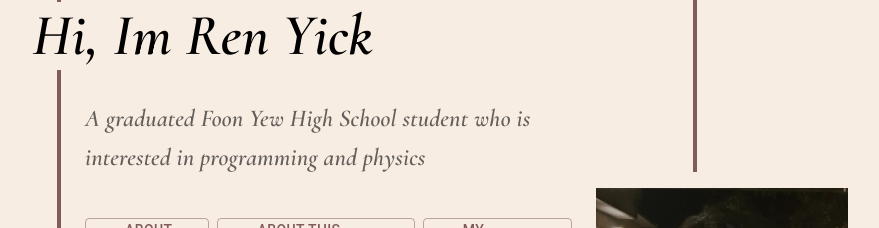
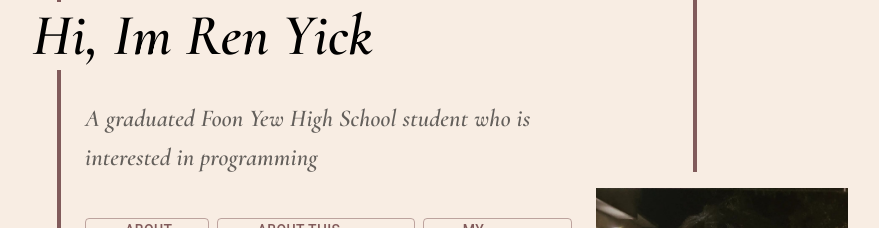
Before and after one commit to ItsMeNengYi/portfolio, a Next.js app: page / in a window 1280 px wide. Shown: the part 136-364 px from the top of the page, without its empty margins (263-1142 px from the left). Built offline with nearby package versions, Linux system fonts and the light colour scheme.

Commit message:
Update Introduction.js

```diff
--- a/src/components/Introduction.js
+++ b/src/components/Introduction.js
@@ -39,7 +39,7 @@ export default function Introduction() {
                         sx={{
                             fontFamily:"Cormorant",
                             color: 'text.secondary', paddingTop:"30px"}}>
-                A graduated Foon Yew High School student who is interested in programming and physics
+                A graduated Foon Yew High School student who is interested in programming
             </Typography>
             <ThemeProvider theme={theme}>
                 <Stack sx={{paddingTop:"40px",maxHeight:"50px"}}direction={{ xs: 'column', sm: 'row' }} spacing={1}>
```
